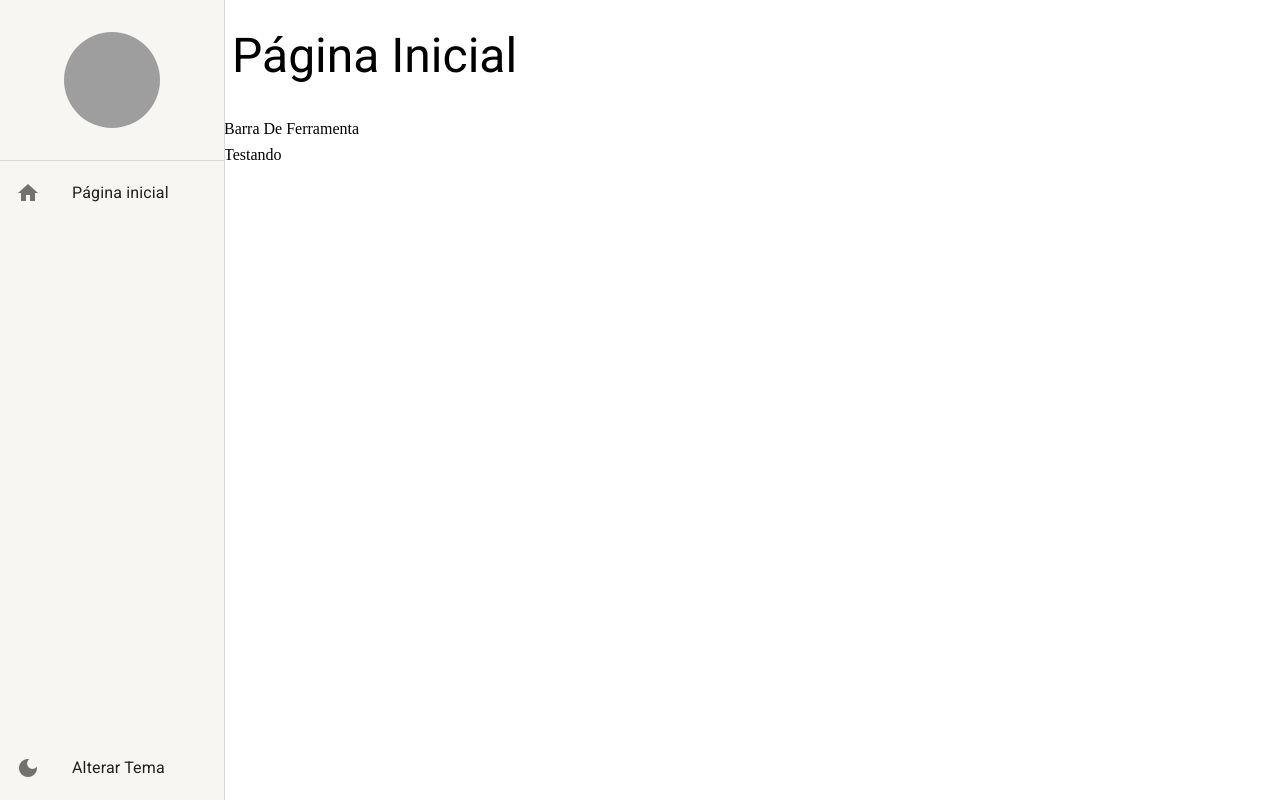
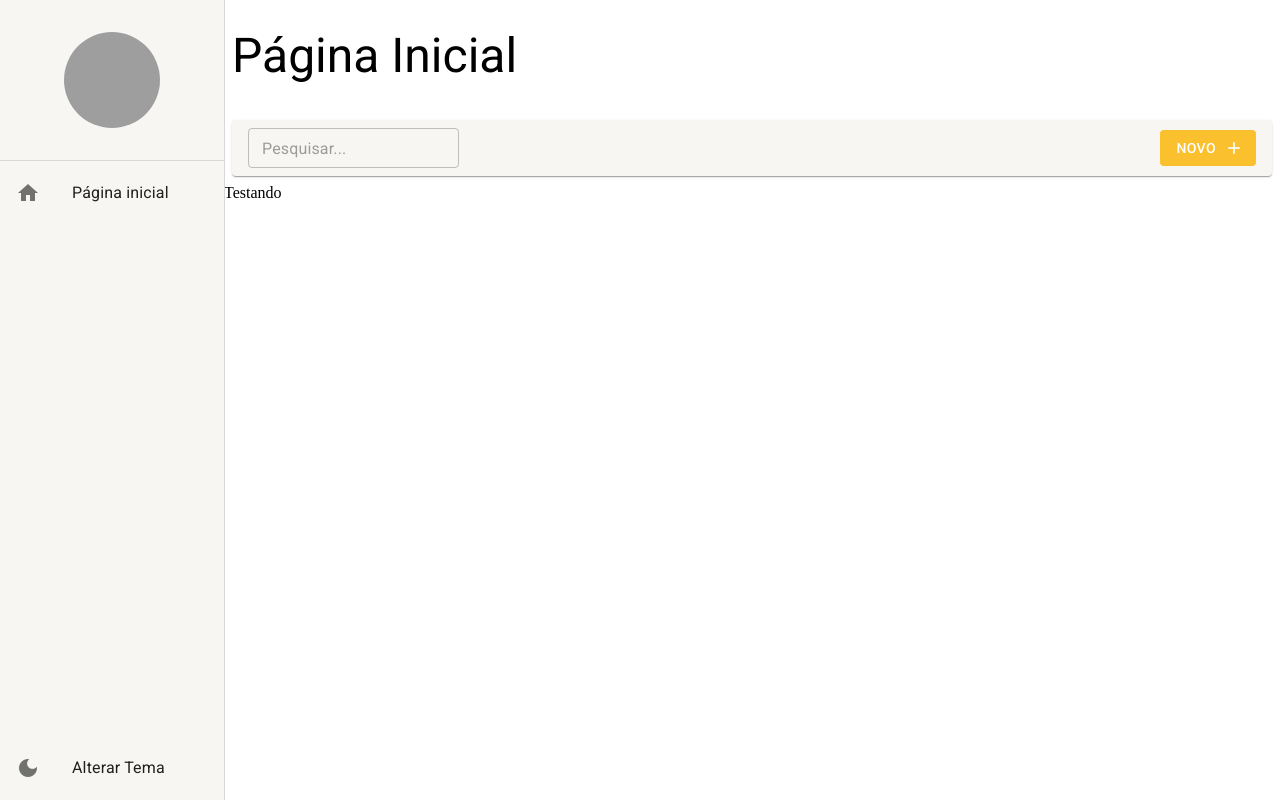
Before and after one commit to BruhnaF/curso-react-materialui, a React (Create React App) app: page /pagina-inicial in a window 1280 px wide. Built offline with nearby package versions, Linux system fonts and the light colour scheme; grey boxes are pictures that could not be loaded.

Commit message:
feat: Criação Barra de ferranentas

```diff
--- a/src/pages/dashboard/Dashboard.tsx
+++ b/src/pages/dashboard/Dashboard.tsx
@@ -1,9 +1,17 @@
+import { BarraDeFerramentas } from '../../shared/components';
 import { LayoutBaseDePagina } from '../../shared/layouts';
 
 export const Dashboard: React.FC = () => {
     return (
-            <LayoutBaseDePagina titulo='Página Inicial' barraDeFerramenta={<>Barra De Ferramenta</>}>
-                Testando
-            </LayoutBaseDePagina>
-            );
+        <LayoutBaseDePagina
+            titulo='Página Inicial'
+            barraDeFerramenta={(
+                <BarraDeFerramentas
+                    mostrarImputBusca
+                    textoBotaoNovo='Novo'
+                />
+            )}>
+            Testando
+        </LayoutBaseDePagina>
+    );
 };
--- /dev/null
+++ b/src/shared/components/barra-de-ferramentas/BarraDeFerramentas.tsx
@@ -0,0 +1,56 @@
+import { Box } from '@mui/system';
+import { Button, Icon, Paper, TextField, useTheme } from '@mui/material';
+
+
+
+interface IBarraDeFerramentasProps {
+    textoDaBusca?: string;
+    mostrarImputBusca?: boolean;
+    aoMudarTextoDeBusca?: (novoTexto: string) => void;
+    textoBotaoNovo?: string;
+    mostrarBotaoNovo?: boolean;
+    aoClicarEmNovo?: () => void;
+}
+
+export const BarraDeFerramentas: React.FC<IBarraDeFerramentasProps> = ({
+    textoDaBusca = '',
+    mostrarImputBusca = false,
+    aoMudarTextoDeBusca,
+    aoClicarEmNovo,
+    textoBotaoNovo = 'Novo',
+    mostrarBotaoNovo = true
+}) => {
+    const theme = useTheme();
+    return (
+        <Box
+            height={theme.spacing(5)}
+            marginX={1}
+            padding={1}
+            paddingX={2}
+            display="flex"
+            gap={1}
+            alignItems="center"
+            component={Paper}
+        >
+            {mostrarImputBusca && (
+                <TextField
+                    size="small"
+                    value={textoDaBusca}
+                    onChange={(e) => aoMudarTextoDeBusca?.(e.target.value)}
+                    placeholder='Pesquisar...'
+                />
+            )}
+            <Box flex={1} display="flex" justifyContent="end">
+                {mostrarBotaoNovo && (
+                    <Button
+                        color='primary'
+                        disableElevation
+                        variant='contained'
+                        onClick={aoClicarEmNovo}
+                        endIcon={<Icon>add</Icon>}
+                    >{textoBotaoNovo}</Button>
+                )}
+            </Box>
+        </Box>
+    );
+};
--- a/src/shared/components/index.ts
+++ b/src/shared/components/index.ts
@@ -1 +1,2 @@
 export * from './menu-lateral/MenuLateral';
+export * from './barra-de-ferramentas/BarraDeFerramentas';
```
